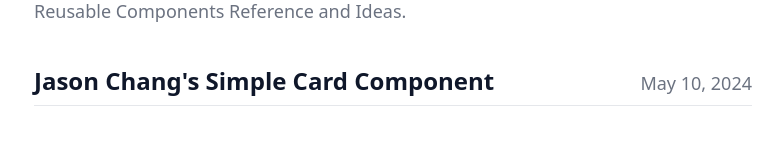
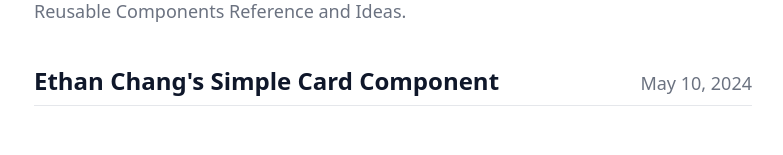
Before and after one commit to Mahib09/Blog_Site, a React (Vite) app: page /Components in a window 1280 px wide. Shown: the part 235-390 px from the top of the page, without its empty margins (247-1030 px from the left). Built offline with nearby package versions, Linux system fonts and the light colour scheme; the HTML template or start-up script is replaced by a standard one.

Commit message:
Ethan Name correction

```diff
--- a/src/Pages/AllBlogs/Components/JasonChngCard.jsx
+++ b/src/Pages/AllBlogs/Components/EthanChngCard.jsx
@@ -31,7 +31,7 @@ export function JCCard() {
   return (
     <div className="container">
       <div className="mt-16">
-        <h1>Jason Chang&apos;s Simple Card Component</h1>
+        <h1>Ethan Chang&apos;s Simple Card Component</h1>
         <p className="text-base text-gray-500 mt-2 mb-4 sm:text-lg dark:text-neutral-400">
           May 10, 2024
         </p>
--- a/src/pages.json
+++ b/src/pages.json
@@ -1,7 +1,7 @@
 [
   {
     "id": "3",
-    "title": "Jason Chang's Simple Card Component",
+    "title": "Ethan Chang's Simple Card Component",
     "dateCreated": "May 10, 2024",
     "to": "/Components/JCCard",
     "group": { "name": "components", "groupLink": "/components" }
```
